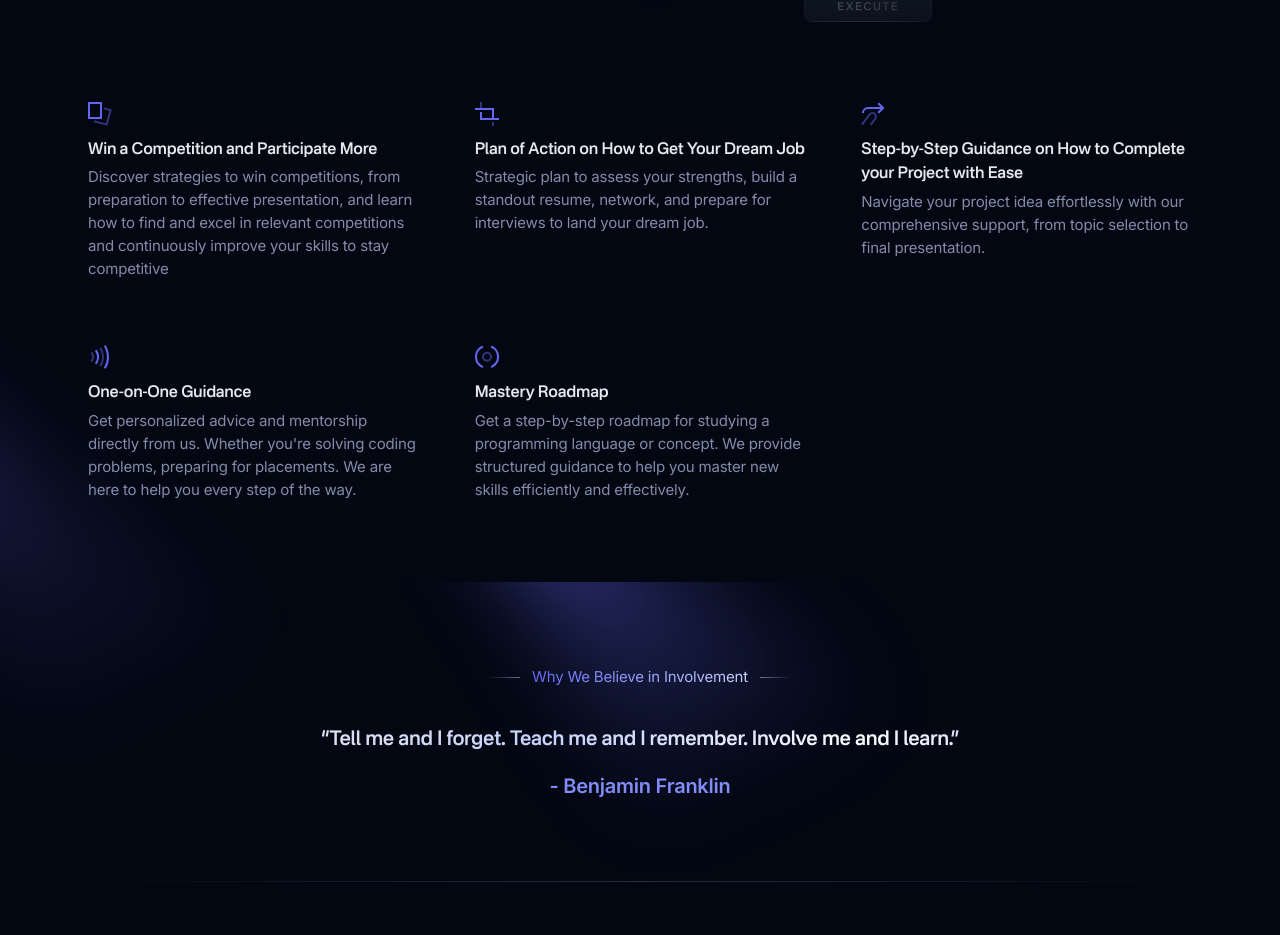
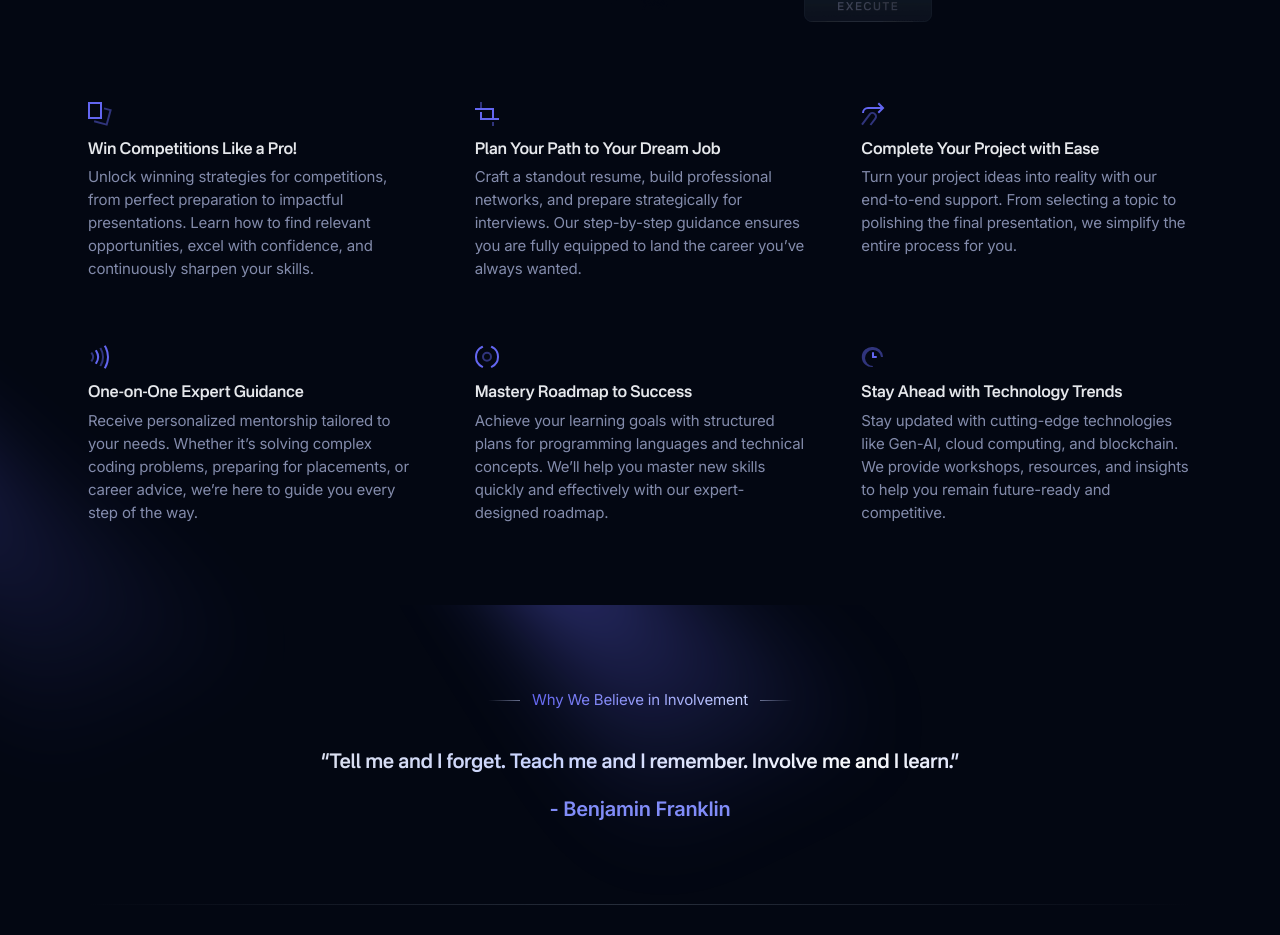
Before and after one commit to iashokk/NodSync, a Next.js app: page / in a window 1280 px wide. Shown: the part 1938-2873 px from the top of the page. Built offline with nearby package versions, Linux system fonts and the light colour scheme; no server answers; the database is empty.

Commit message:
features

```diff
--- a/components/features.tsx
+++ b/components/features.tsx
@@ -36,14 +36,17 @@ export default function Features() {
           <div className="mx-auto max-w-3xl pb-4 text-center md:pb-12">
             <div className="inline-flex items-center gap-3 pb-3 before:h-px before:w-8 before:bg-gradient-to-r before:from-transparent before:to-indigo-200/50 after:h-px after:w-8 after:bg-gradient-to-l after:from-transparent after:to-indigo-200/50">
               <span className="inline-flex bg-gradient-to-r from-indigo-500 to-indigo-200 bg-clip-text text-transparent">
-              A Journey We’ll Take Together
+                A Journey We’ll Take Together
               </span>
             </div>
             <h2 className="animate-[gradient_6s_linear_infinite] bg-[linear-gradient(to_right,theme(colors.gray.200),theme(colors.indigo.200),theme(colors.gray.50),theme(colors.indigo.300),theme(colors.gray.200))] bg-[length:200%_auto] bg-clip-text pb-4 font-nacelle text-3xl font-semibold text-transparent md:text-4xl">
-            We Guide, You Learn
+              We Guide, You Learn
             </h2>
             <p className="text-lg text-indigo-200/65">
-            We don't just help you complete your projects; we mentor you through the entire process. Our goal is to empower you with the knowledge, skills, and confidence needed to excel in your academic and professional journey. Learn, grow, and succeed with us.
+              We don't just help you complete your projects; we mentor you
+              through the entire process. Our goal is to empower you with the
+              knowledge, skills, and confidence needed to excel in your academic
+              and professional journey. Learn, grow, and succeed with us.
             </p>
           </div>
           <div className="flex justify-center pb-4 md:pb-12" data-aos="fade-up">
@@ -71,12 +74,13 @@ export default function Features() {
                 />
               </svg>
               <h3 className="mb-1 font-nacelle text-[1rem] font-semibold text-gray-200">
-              Win a Competition and Participate More
+                Win Competitions Like a Pro!
               </h3>
               <p className="text-indigo-200/65">
-               Discover strategies to win competitions, from preparation to effective presentation,
-               and learn how to find and excel in relevant competitions and continuously
-               improve your skills to stay competitive
+                Unlock winning strategies for competitions, from perfect
+                preparation to impactful presentations. Learn how to find
+                relevant opportunities, excel with confidence, and continuously
+                sharpen your skills.
               </p>
             </article>
             <article>
@@ -90,11 +94,13 @@ export default function Features() {
                 <path d="M19 6H0v2h17v8H7v-6H5v8h19v-2h-5V6Z" />
               </svg>
               <h3 className="mb-1 font-nacelle text-[1rem] font-semibold text-gray-200">
-              Plan of Action on How to Get Your Dream Job
+                Plan Your Path to Your Dream Job
               </h3>
               <p className="text-indigo-200/65">
-              Strategic plan to assess your strengths, build a standout resume, network,
-              and prepare for interviews to land your dream job.
+                Craft a standout resume, build professional networks, and
+                prepare strategically for interviews. Our step-by-step guidance
+                ensures you are fully equipped to land the career you’ve always
+                wanted.
               </p>
             </article>
             <article>
@@ -111,12 +117,12 @@ export default function Features() {
                 />
               </svg>
               <h3 className="mb-1 font-nacelle text-[1rem] font-semibold text-gray-200">
-              Step-by-Step Guidance on How to Complete your Project with Ease
+                Complete Your Project with Ease
               </h3>
               <p className="text-indigo-200/65">
-              Navigate your project idea effortlessly
-              with our comprehensive support, from topic selection to final presentation.
-
+                Turn your project ideas into reality with our end-to-end
+                support. From selecting a topic to polishing the final
+                presentation, we simplify the entire process for you.
               </p>
             </article>
             <article>
@@ -138,11 +144,12 @@ export default function Features() {
                 <path d="m16.321 2-.5-.866 1.733-1 .5.866A22 22 0 0 1 21 12c0 3.852-1.017 7.636-2.948 10.97l-.502.865-1.73-1.003.501-.865A19.878 19.878 0 0 0 19 12a20 20 0 0 0-2.679-10Z" />
               </svg>
               <h3 className="mb-1 font-nacelle text-[1rem] font-semibold text-gray-200">
-              One-on-One Guidance
+                One-on-One Expert Guidance
               </h3>
               <p className="text-indigo-200/65">
-              Get personalized advice and mentorship directly from us.
-              Whether you're solving coding problems, preparing for placements. We are here to help you every step of the way.
+                Receive personalized mentorship tailored to your needs. Whether
+                it’s solving complex coding problems, preparing for placements,
+                or career advice, we’re here to guide you every step of the way.
               </p>
             </article>
             <article>
@@ -159,11 +166,37 @@ export default function Features() {
                 <path d="m7.454 2.891.891-.454L7.437.655l-.891.454a12 12 0 0 0 0 21.382l.89.454.91-1.781-.892-.455a10 10 0 0 1 0-17.818ZM17.456 1.11l-.891-.454-.909 1.782.891.454a10 10 0 0 1 0 17.819l-.89.454.908 1.781.89-.454a12 12 0 0 0 0-21.382Z" />
               </svg>
               <h3 className="mb-1 font-nacelle text-[1rem] font-semibold text-gray-200">
-              Mastery Roadmap
+                Mastery Roadmap to Success
               </h3>
               <p className="text-indigo-200/65">
-              Get a step-by-step roadmap for studying a programming language or concept.
-              We provide structured guidance to help you master new skills efficiently and effectively.
+                Achieve your learning goals with structured plans for
+                programming languages and technical concepts. We’ll help you
+                master new skills quickly and effectively with our
+                expert-designed roadmap.
+              </p>
+            </article>
+            <article>
+              <svg
+                className="mb-3 fill-indigo-500"
+                xmlns="http://www.w3.org/2000/svg"
+                viewBox="0 0 24 24"
+                width={24}
+                height={24}
+              >
+                <path
+                  fillOpacity=".48"
+                  d="M12 2a10 10 0 0 1 9.95 9.15l.05.85h-2a8 8 0 1 0-7.95 9l-.05.85A10 10 0 1 1 12 2Z"
+                />
+                <path d="M12 7a1 1 0 0 1 1 1v3h2a1 1 0 1 1 0 2h-3a1 1 0 0 1-1-1V8a1 1 0 0 1 1-1Z" />
+                <circle cx="12" cy="12" r="1" />
+              </svg>
+              <h3 className="mb-1 font-nacelle text-[1rem] font-semibold text-gray-200">
+                Stay Ahead with Technology Trends
+              </h3>
+              <p className="text-indigo-200/65">
+                Stay updated with cutting-edge technologies like Gen-AI, cloud
+                computing, and blockchain. We provide workshops, resources, and
+                insights to help you remain future-ready and competitive.
               </p>
             </article>
           </div>
--- a/components/ui/header.tsx
+++ b/components/ui/header.tsx
@@ -61,7 +61,6 @@ export default function Header() {
               </li>
             </ul>
           </nav>
-
           {/* Sign In, Register or Logout based on login status */}
           <ul className="flex items-center gap-3">
             {isLoggedIn ? (
```
